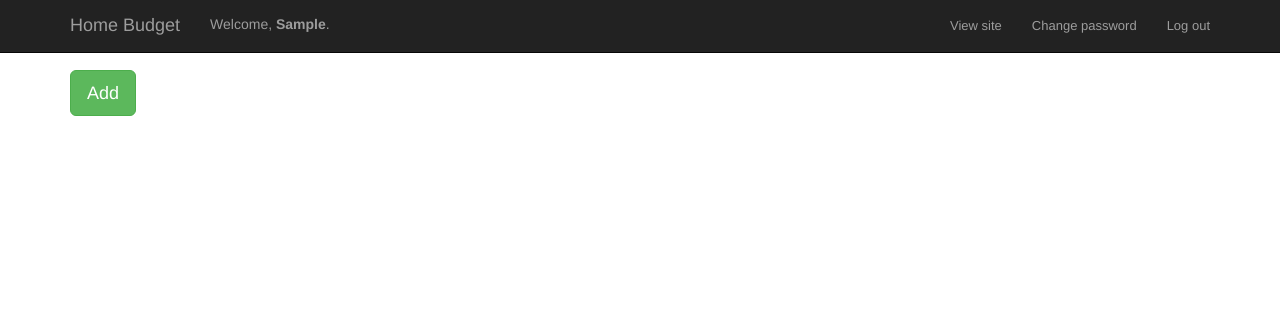
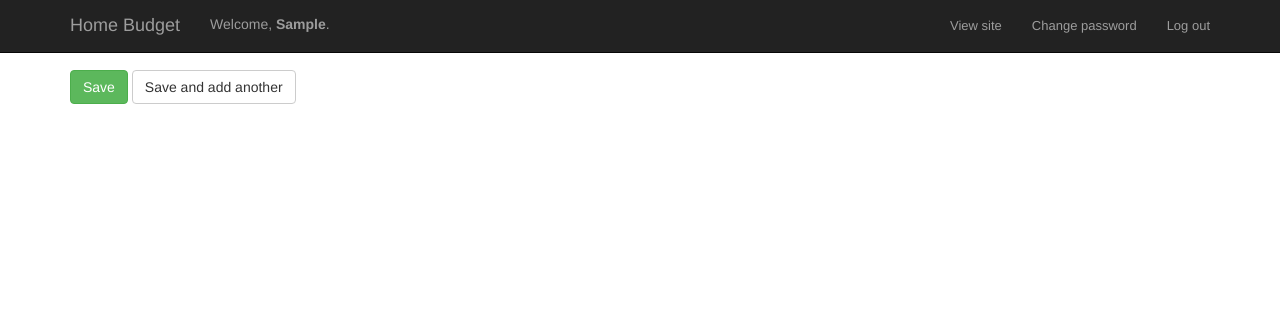
Before and after one commit to saks/hb, a Django app: template records/templates/admin/records/change_form.html in a window 1280 px wide. Shown: the top 313 px of the page. Run offline with Django 3.2, Linux system fonts and the light colour scheme; a user stored in the database is signed in; tables that the repository leaves empty hold one stand-in row (values such as "Sample post"); the template is opened without the code that fills it: most values are stand-ins (such as "Sample title", 1, 10 or a date in 2020); some libraries are stand-ins or nearby versions.

Commit message:
re #2 - focus on first field and "add another" button

```diff
--- a/records/static/js/admin/change_records.js
+++ b/records/static/js/admin/change_records.js
@@ -3,7 +3,7 @@ $(function() {
 
   $('#id_transaction_type').val('EXP');
   $('#id_user').val(userId);
-  $('#id_amount_0').val('');
+  $('#id_amount_0').val('').focus();
 
   $('#id_user').parents('.form-group').hide()
 });
--- a/records/templates/admin/records/change_form.html
+++ b/records/templates/admin/records/change_form.html
@@ -1,7 +1,6 @@
-{# Load the tag library #}
-{% load bootstrap3 %}
+{% load i18n admin_urls admin_static admin_modify bootstrap3 %}
 
-{% load i18n admin_static %}<!DOCTYPE html>
+<!DOCTYPE html>
 {% get_current_language as LANGUAGE_CODE %}{% get_current_language_bidi as LANGUAGE_BIDI %}
 <html lang="{{ LANGUAGE_CODE|default:"en-us" }}" {% if LANGUAGE_BIDI %}dir="rtl"{% endif %}>
 <head>
@@ -79,8 +78,11 @@
 
       {% bootstrap_form adminform.form %}
       {% buttons %}
-        <button type="submit" class="btn btn-success btn-lg">
-          {% bootstrap_icon "plus" %} Add
+        <button type="submit" class="btn btn-success btn-default">
+          Save
+        </button>
+        <button name="_addanother" type="submit" class="btn btn-default">
+          {% bootstrap_icon "plus" %} Save and add another
         </button>
       {% endbuttons %}
     </form>
```
